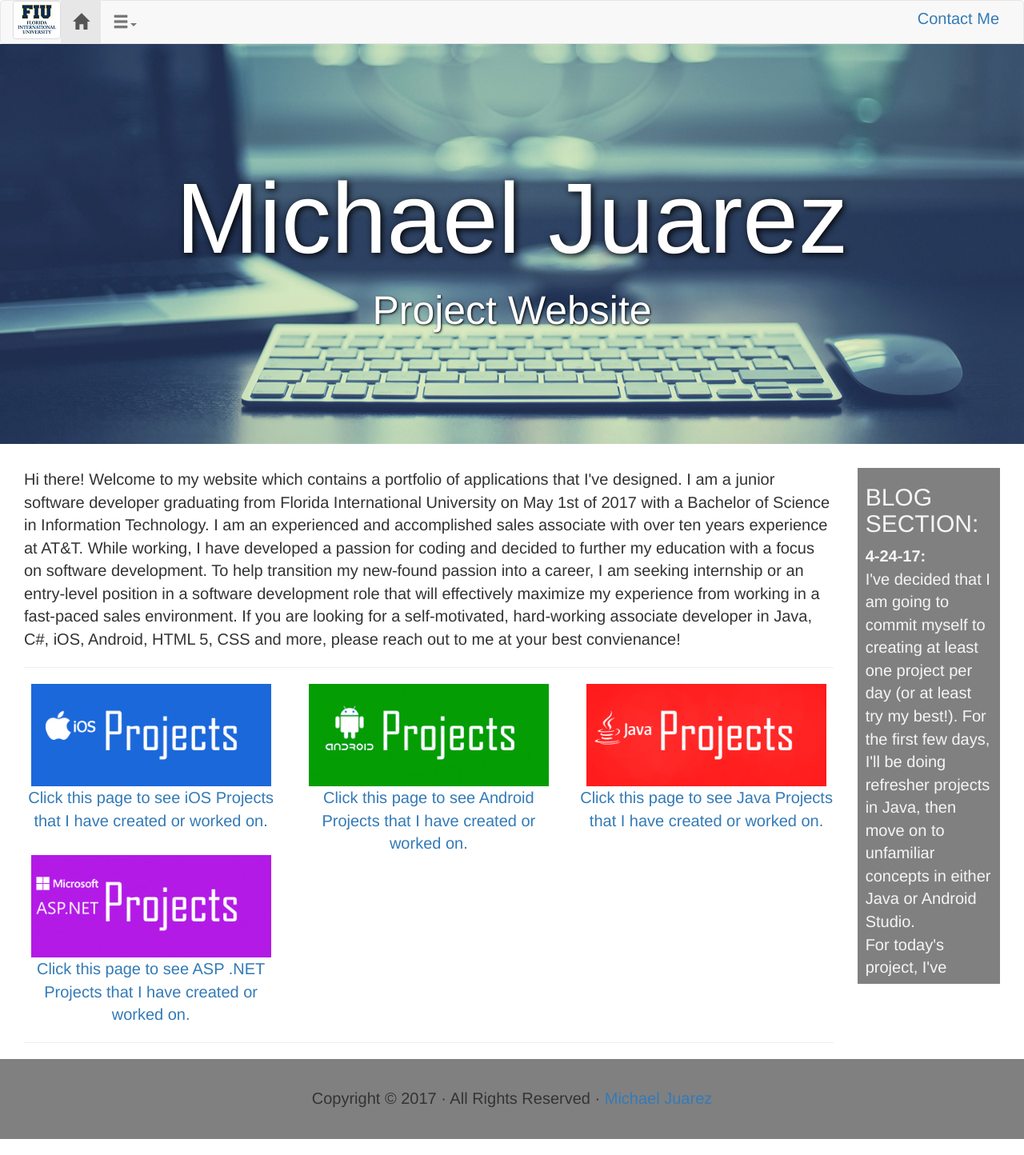
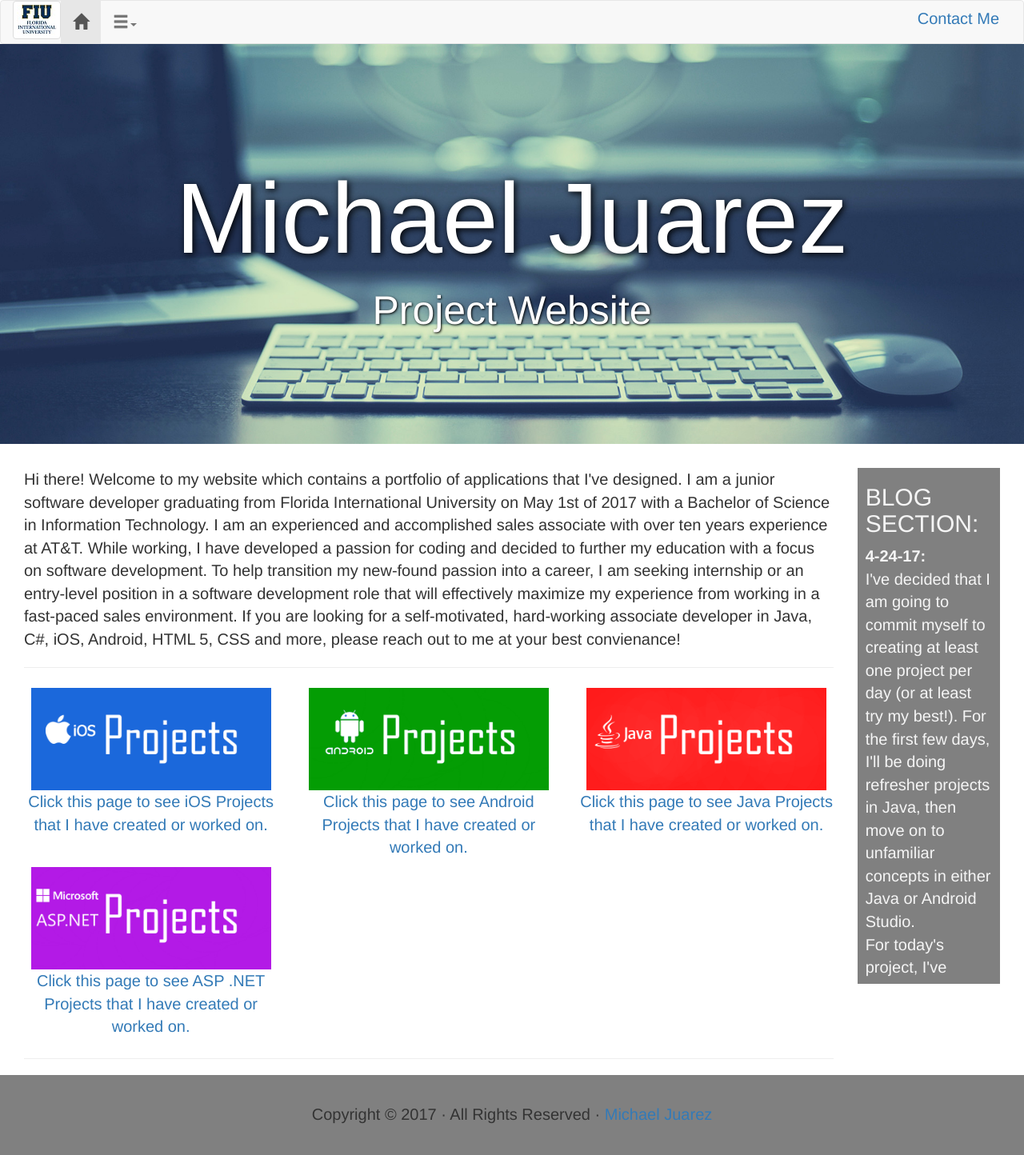
Before and after one commit to MikeJuarez/MikeJuarez.github.io, a Jekyll site: the page index.html, which Jekyll copies as it is, in a window 1280 px wide. Shown: the whole page at 80% size. Built offline with Jekyll 4.4.1, drawn with Linux system fonts in a browser that asks for light colours.

Commit message:
Add Padding
- Added padding top and bottom 5px to project rows and columns

```diff
--- a/css/mikej.css
+++ b/css/mikej.css
@@ -105,3 +105,7 @@ p {
 	outline-color: orange;
 
 }
+.addPaddingUpDown5px {
+	padding-top: 5px;
+	padding-bottom:5px;
+}
--- a/index.html
+++ b/index.html
@@ -73,12 +73,33 @@
 <hr/>
 
   <div class="row text-center">
-	  <div class="col-lg-4"><a href="iOS Projects.html"><img src="Images/LinkAppleProjects.png" width="300"/><br/>Click this page to see iOS Projects that I have created or worked on.</a></div>
-	  <div class="col-lg-4"><a href="Android Projects.html"><img src="Images/LinkAndroidProjects.png" width="300"/><br/>Click this page to see Android Projects that I have created or worked on.</a></div>
-	  <div class="col-lg-4"><a href="Java Projects.html"><img src="Images/LinkJavaProjects.png" width="300"/><br/>Click this page to see Java Projects that I have created or worked on.</a></div>
+
+	  <div class="col-lg-4">
+	   <div class="addPaddingUpDown5px">
+	    <a href="iOS Projects.html"><img src="Images/LinkAppleProjects.png" width="300"/><br/>Click this page to see iOS Projects that I have created or worked on.</a>
+	   </div>
+	  </div>
+
+	  <div class="col-lg-4">
+	   <div class="addPaddingUpDown5px">
+	    <a href="Android Projects.html"><img src="Images/LinkAndroidProjects.png" width="300"/><br/>Click this page to see Android Projects that I have created or worked on.</a>
+	   </div>
+	  </div>
+
+	  <div class="col-lg-4">
+	   <div class="addPaddingUpDown5px">
+	    <a href="Java Projects.html"><img src="Images/LinkJavaProjects.png" width="300"/><br/>Click this page to see Java Projects that I have created or worked on.</a>
+		  </div>
+	  </div>
   </div>
+
      <div class="row text-center">
-	  <div class="col-lg-4 text-center"><a href="ASPNET Projects.html"><img src="Images/LinkAspProjects.png" width="300"/><br/>Click this page to see ASP .NET Projects that I have created or worked on.</a></div>
+	  <div class="col-lg-4 text-center">
+       <div class="addPaddingUpDown5px">
+       <a href="ASPNET Projects.html"><img src="Images/LinkAspProjects.png" width="300"/><br/>Click this page to see ASP .NET Projects that I have created or worked on.</a>
+       </div>
+	  </div>
+
 	  <div class="col-lg-4 text-center"></div>
 	  <div class="col-lg-4 text-center"></div>
   </div>
```
